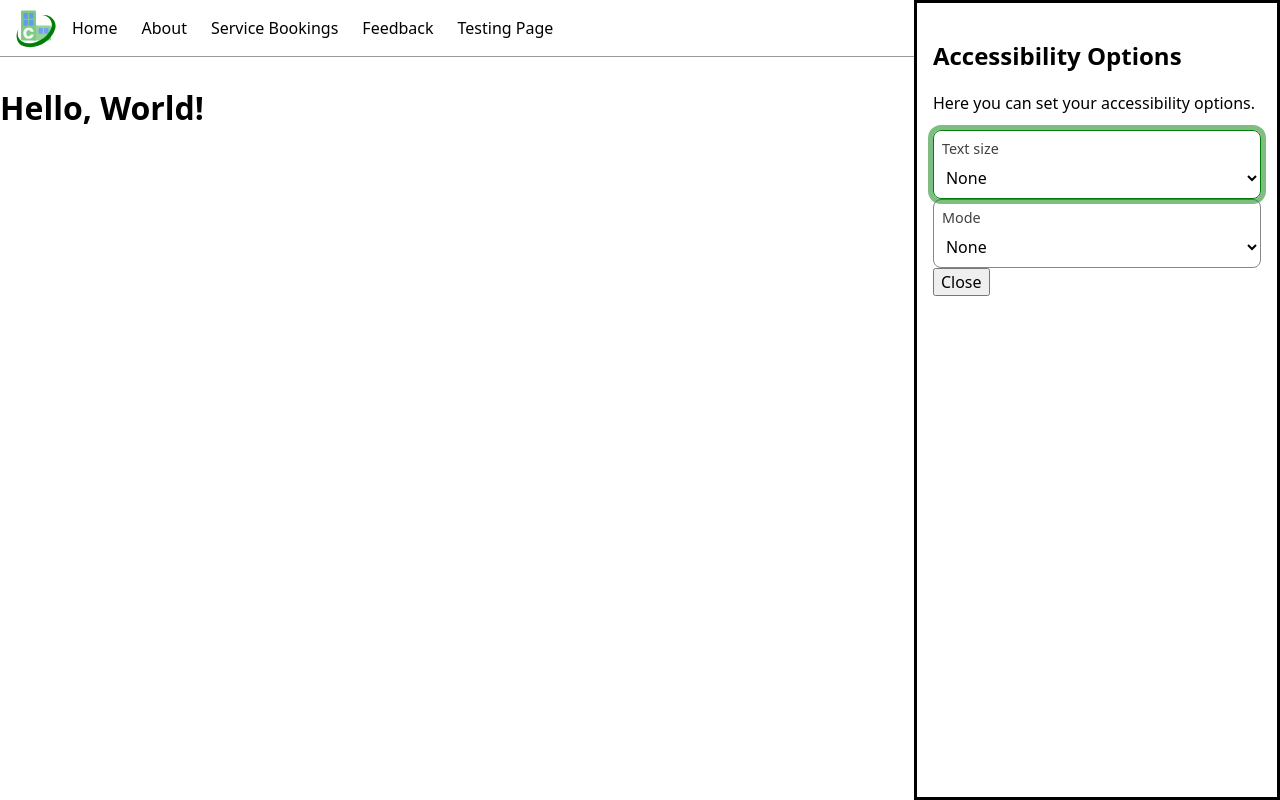
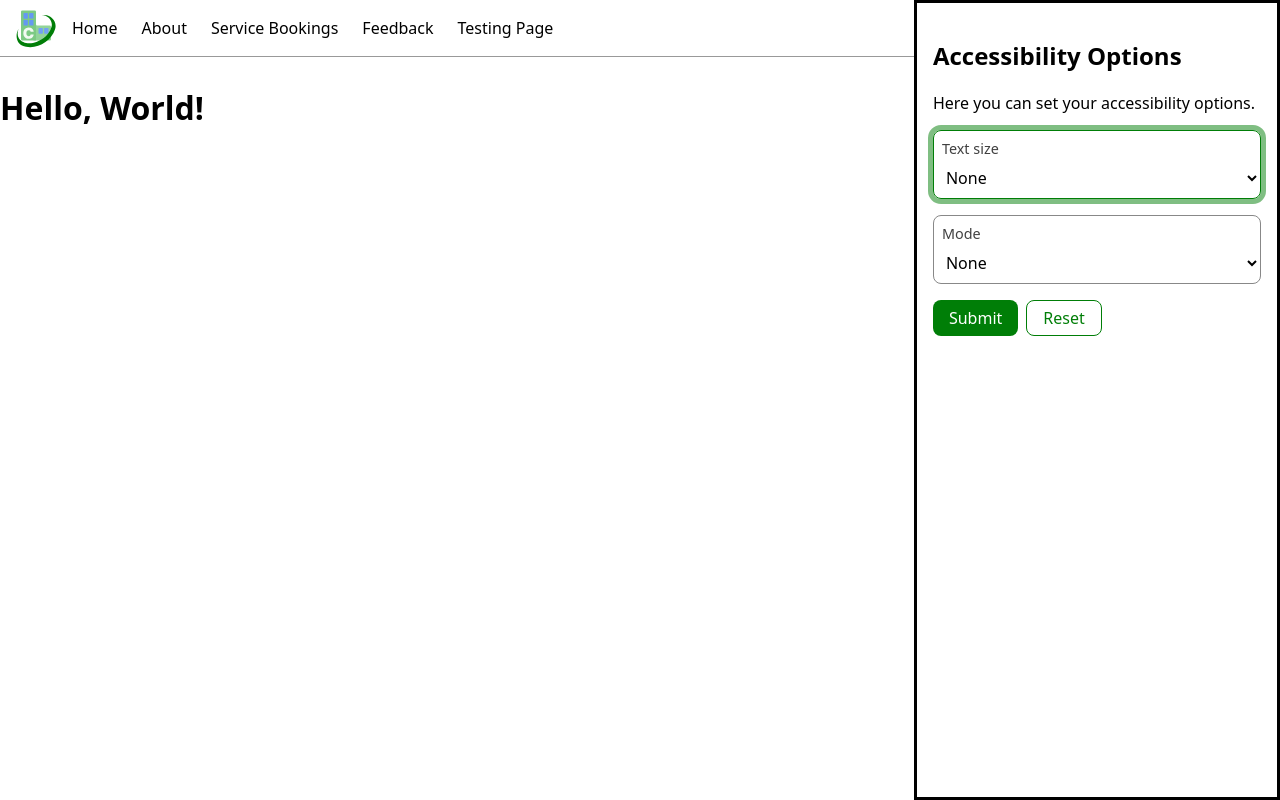
Before and after one commit to JamesRampling/CityLinkConnect, a Vue app: page / in a window 1280 px wide. Both pictures are taken after a click on the button "Accessiblity". Built offline with nearby package versions, Linux system fonts and the light colour scheme.

Commit message:
Preparation for updating AboutUs page

```diff
--- a/src/components/AccessibilityPopup.vue
+++ b/src/components/AccessibilityPopup.vue
@@ -16,7 +16,7 @@ defineExpose({ show });
   <dialog ref="dialogElement" closedby="any">
     <h2>Accessibility Options</h2>
     <p>Here you can set your accessibility options.</p>
-    <div>
+    <div id="options">
       <InputSelect
         name="Text size"
         label="Text size"
@@ -27,7 +27,7 @@ defineExpose({ show });
         ]"
       />
     </div>
-    <div>
+    <div id="options">
       <InputSelect
         name="Style"
         label="Mode"
@@ -38,7 +38,10 @@ defineExpose({ show });
       />
     </div>
     <div>
-      <button>Close</button>
+      <div class="button-row">
+        <button type="submit" class="button-filled">Submit</button>
+        <button type="reset" class="button-outlined">Reset</button>
+      </div>
     </div>
   </dialog>
 </template>
@@ -50,4 +53,7 @@ dialog {
   height: 100%;
   width: min(100%, 40ch);
 }
+#options {
+  margin-bottom: 1rem;
+}
 </style>
```
Also changed, not shown: src/components/AboutUSSideShow.vue (added, +26 -0 lines).
